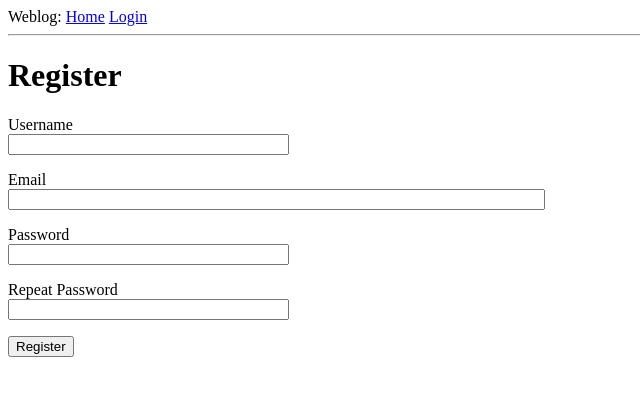
After one commit to maartenx01/weblog, a Flask app: page /register in a window 1280 px wide. The commit adds this page. Shown: the top 396 px of the page, without its empty margins (0-640 px from the left). Run offline with Flask 2, Linux system fonts and the light colour scheme.

Commit message:
user registration

```diff
--- a/app/forms.py
+++ b/app/forms.py
@@ -1,9 +1,28 @@
 from flask_wtf import FlaskForm
 from wtforms import StringField, PasswordField, BooleanField, SubmitField
-from wtforms.validators import DataRequired
+from wtforms.validators import ValidationError, DataRequired, Email, EqualTo
+from app.models import User
 
 class LoginForm(FlaskForm):
     username = StringField('Username', validators=[DataRequired()])
     password = PasswordField('Password', validators=[DataRequired()])
     remember_me = BooleanField('Remember Me')
     submit = SubmitField('Sign In')
+
+class RegistrationForm(FlaskForm):
+    username = StringField('Username', validators=[DataRequired()])
+    email = StringField('Email', validators=[DataRequired(), Email()])
+    password = PasswordField('Password', validators=[DataRequired()])
+    password2 = PasswordField(
+        'Repeat Password', validators=[DataRequired(), EqualTo('password')])
+    submit = SubmitField('Register')
+
+    def validate_username(self, username):
+        user = User.query.filter_by(username=username.data).first()
+        if user is not None:
+            raise ValidationError('Please use a different username.')
+
+    def validate_email(self, email):
+        user = User.query.filter_by(email=email.data).first()
+        if user is not None:
+            raise ValidationError('Please use a differeent email address.')
--- a/app/routes.py
+++ b/app/routes.py
@@ -7,6 +7,8 @@ from flask_login import logout_user
 from flask_login import login_required
 from flask import request
 from werkzeug.urls import url_parse
+from app import db
+from app.forms import RegistrationForm
 
 @app.route('/')
 @app.route('/index')
@@ -46,3 +48,17 @@ def login():
 def logout():
     logout_user()
     return redirect(url_for('index'))
+
+@app.route('/register', methods=['GET', 'POST'])
+def register():
+    if current_user.is_authenticated:
+        return redirect(url_for('index'))
+    form = RegistrationForm()
+    if form.validate_on_submit():
+        user = User(username=form.username.data, email=form.email.data)
+        user.set_password(form.password.data)
+        db.session.add(user)
+        db.session.commit()
+        flash('Congratulations, you are now a registered user!')
+        return redirect(url_for('login'))
+    return render_template('register.html', title='Register', form=form)
--- a/app/templates/login.html
+++ b/app/templates/login.html
@@ -21,4 +21,5 @@
         <p>{{ form.remember_me() }} {{ form.remember_me.label }}</p>
         <P>{{ form.submit() }}</p>
     </form>
+    <p>New User? <a href="{{ url_for('register') }}">Click to Register!</a></p>
 {% endblock %}
--- /dev/null
+++ b/app/templates/register.html
@@ -0,0 +1,37 @@
+{% extends "base.html" %}
+
+{% block content %}
+    <h1>Register</h1>
+    <form action="" method="post">
+        {{ form.hidden_tag() }}
+        <p>
+            {{ form.username.label }}<br>
+            {{ form.username(size=32) }}<br>
+            {% for error in form.username.errors %}
+            <span style="color: red;">[{{ error }}]</span>
+            {% endfor %}
+        </p>
+        <p>
+            {{ form.email.label }}<br>
+            {{ form.email(size=64) }}<br>
+            {% for error in form.email.errors %}
+            <span style="color: red;">[{{ error }}]</span>
+            {% endfor %}
+        </p>
+        <p>
+            {{ form.password.label }}<br>
+            {{ form.password(size=32) }}<br>
+            {% for error in form.password.errors %}
+            <span style="color: red;">[{{ error }}]</span>
+            {% endfor %}
+        </p>
+        <p>
+            {{ form.password2.label }}<br>
+            {{ form.password2(size=32) }}<br>
+            {% for error in form.password2.errors %}
+            <span style="color: red;">[{{ error }}]</span>
+            {% endfor %}
+        </p>
+        <p>{{ form.submit() }}</p>
+    </form>
+{% endblock %}
```
Also changed, not shown: app.db.
